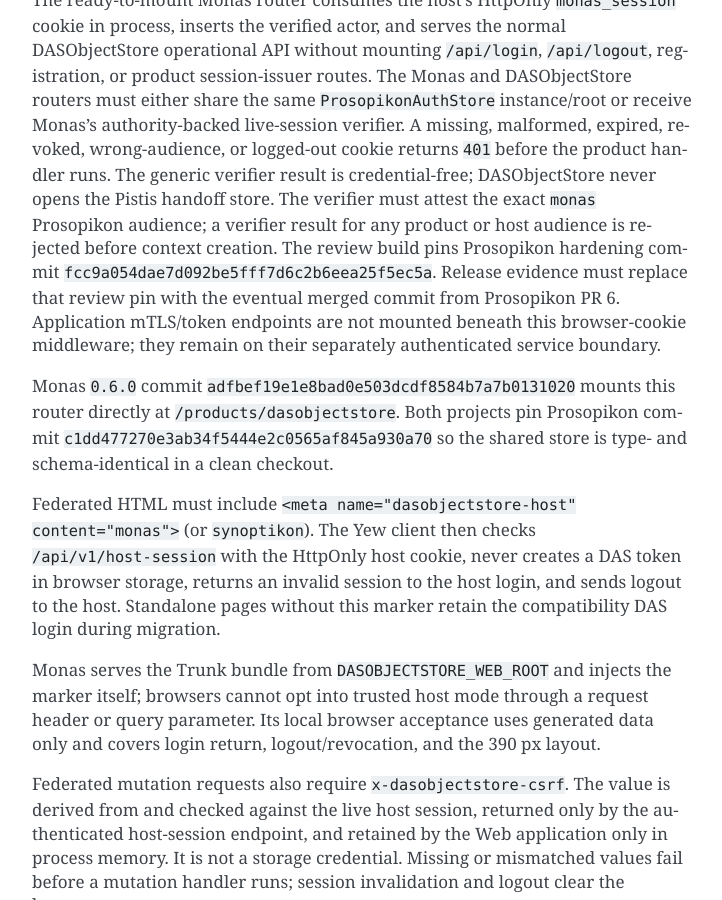
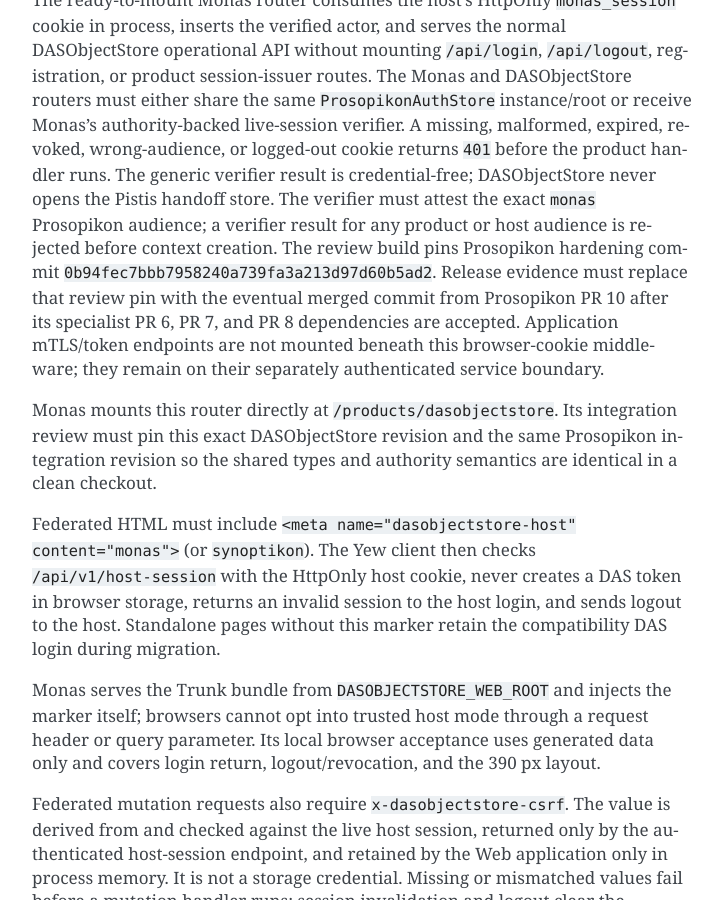
Before and after one commit to sagrudd/DASObjectStore, a Sphinx documentation site: the page built from docs/user/standalone-auth.rst, in a window 1280 px wide and 900 px high, scrolled down 2578 px. Shown: the whole window, without its empty margins (388-1110 px from the left). Built offline with Sphinx 7.4.7, drawn with Linux system fonts in a browser that asks for light colours.

Commit message:
Pin integrated Prosopikon authority review

```diff
--- a/Cargo.toml
+++ b/Cargo.toml
@@ -46,8 +46,8 @@
 flate2 = "1.1.5"
 js-sys = "0.3.83"
 plist = "1"
-prosopikon-core = { git = "https://github.com/sagrudd/prosopikon.git", rev = "fcc9a054dae7d092be5fff7d6c2b6eea25f5ec5a" }
-prosopikon-yew = { git = "https://github.com/sagrudd/prosopikon.git", rev = "fcc9a054dae7d092be5fff7d6c2b6eea25f5ec5a" }
+prosopikon-core = { git = "https://github.com/sagrudd/prosopikon.git", rev = "0b94fec7bbb7958240a739fa3a213d97d60b5ad2" }
+prosopikon-yew = { git = "https://github.com/sagrudd/prosopikon.git", rev = "0b94fec7bbb7958240a739fa3a213d97d60b5ad2" }
 rcgen = "0.14.8"
 rand_core = { version = "0.6.4", features = ["getrandom"] }
 ratatui = "0.30.2"
--- a/docs/user/standalone-auth.rst
+++ b/docs/user/standalone-auth.rst
@@ -121,15 +121,16 @@
 The verifier must attest the exact ``monas`` Prosopikon audience; a verifier
 result for any product or host audience is rejected before context creation.
 The review build pins Prosopikon hardening commit
-``fcc9a054dae7d092be5fff7d6c2b6eea25f5ec5a``. Release evidence must replace
-that review pin with the eventual merged commit from Prosopikon PR 6.
+``0b94fec7bbb7958240a739fa3a213d97d60b5ad2``. Release evidence must replace
+that review pin with the eventual merged commit from Prosopikon PR 10 after
+its specialist PR 6, PR 7, and PR 8 dependencies are accepted.
 Application mTLS/token endpoints are not mounted beneath this browser-cookie
 middleware; they remain on their separately authenticated service boundary.
 
-Monas ``0.6.0`` commit ``adfbef19e1e8bad0e503dcdf8584b7a7b0131020``
-mounts this router directly at ``/products/dasobjectstore``. Both projects pin
-Prosopikon commit ``c1dd477270e3ab34f5444e2c0565af845a930a70`` so the shared
-store is type- and schema-identical in a clean checkout.
+Monas mounts this router directly at ``/products/dasobjectstore``. Its
+integration review must pin this exact DASObjectStore revision and the same
+Prosopikon integration revision so the shared types and authority semantics
+are identical in a clean checkout.
 
 Federated HTML must include
 ``<meta name="dasobjectstore-host" content="monas">`` (or ``synoptikon``).
```
Also changed, not shown: 1 other file.
